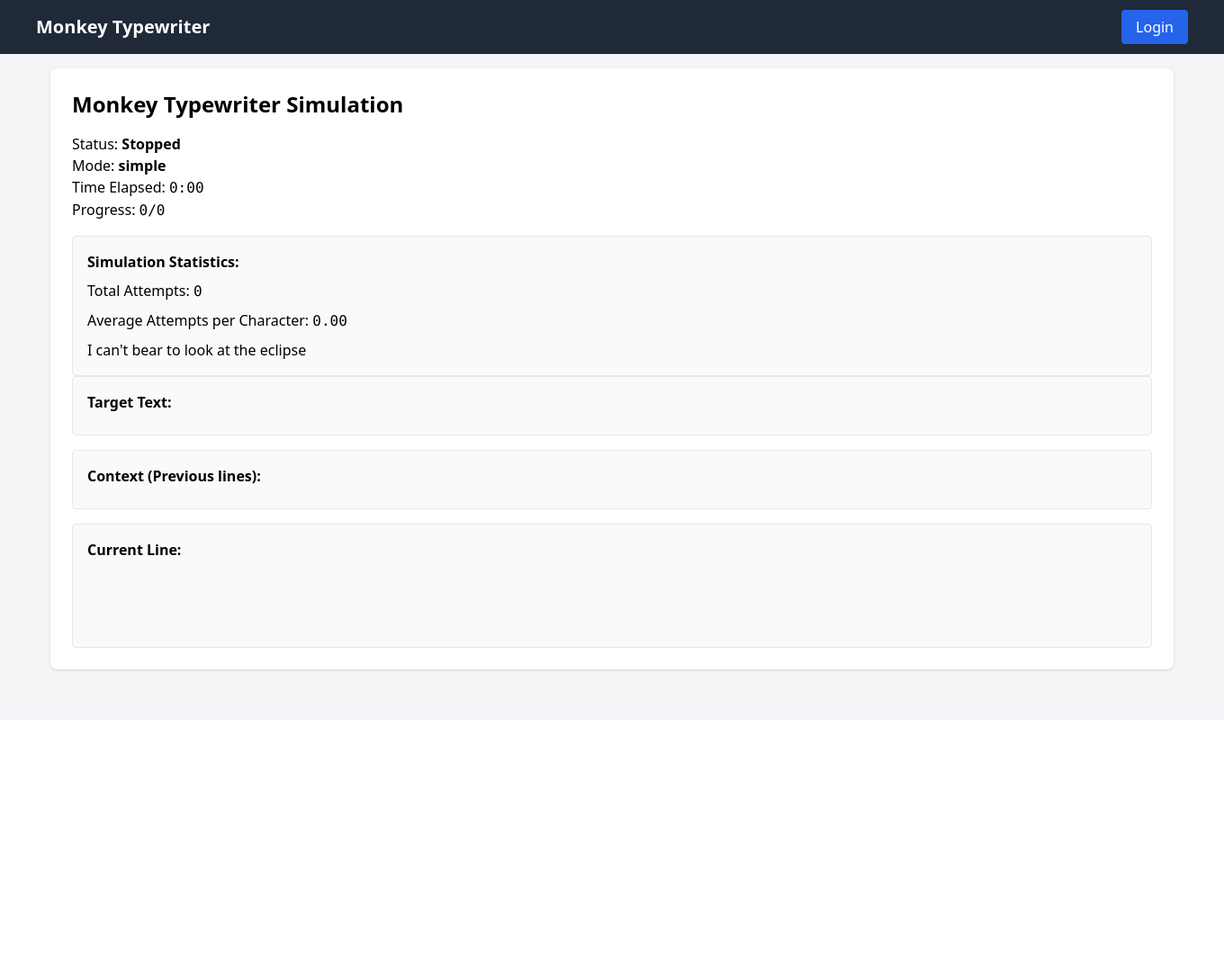
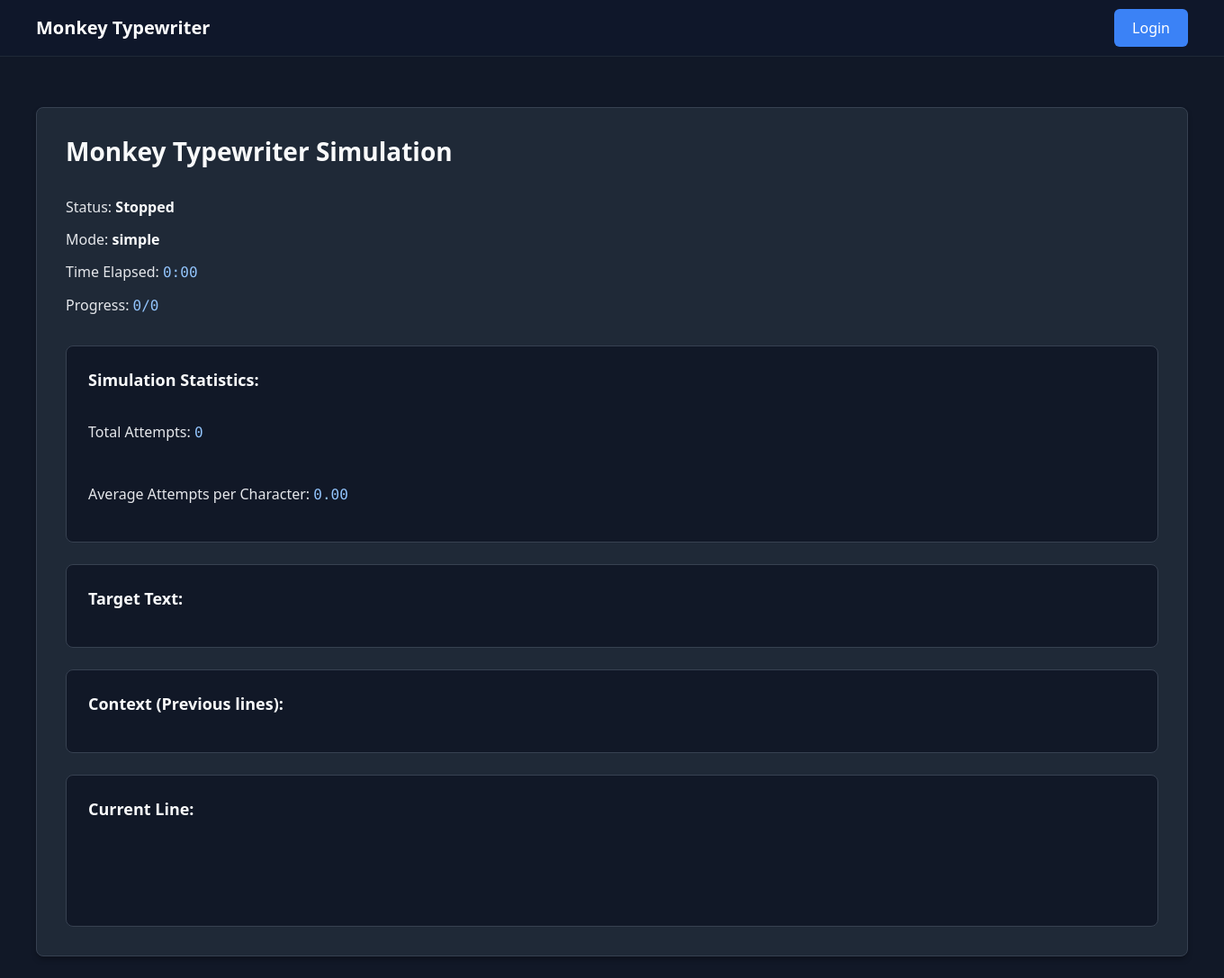
Before and after one commit to LuigiTime34/Monkey-Typewriter, a Flask app: page / in a window 1360 px wide. Shown: the whole page at 90% size. Before the commit the page ends 748 px from the top, so only its background shows below. Run offline with Flask 3, Linux system fonts and the light colour scheme; data that the repository does not hold is empty; some libraries are stand-ins or nearby versions.

Commit message:
Updated the html, to use our new static/css/styles.css file

```diff
--- /dev/null
+++ b/static/css/styles.css
@@ -0,0 +1,205 @@
+/* Base styles */
+body {
+    background-color: #111827;
+    margin: 0;
+    padding: 0;
+    font-family: system-ui, -apple-system, sans-serif;
+    color: #e5e7eb;
+    line-height: 1.5;
+}
+
+.container {
+    width: 100%;
+    max-width: 1280px;
+    margin: 0 auto;
+    padding: 1.5rem;
+}
+
+/* Navigation */
+nav {
+    background-color: #0f172a;
+    color: white;
+    padding: 1rem 0;
+    border-bottom: 1px solid #1f2937;
+    margin-bottom: 2rem;
+}
+
+.nav-container {
+    display: flex;
+    justify-content: space-between;
+    align-items: center;
+    padding: 0 1.5rem;
+}
+
+.nav-brand {
+    font-size: 1.25rem;
+    font-weight: bold;
+    color: white;
+    text-decoration: none;
+}
+
+.nav-button {
+    padding: 0.625rem 1.25rem;
+    background-color: #3b82f6;
+    color: white;
+    text-decoration: none;
+    border-radius: 0.375rem;
+    transition: background-color 0.2s;
+}
+
+.nav-button:hover {
+    background-color: #2563eb;
+}
+
+/* Content Card */
+.content-card {
+    background-color: #1f2937;
+    border-radius: 0.5rem;
+    box-shadow: 0 4px 6px -1px rgba(0, 0, 0, 0.3);
+    padding: 2rem;
+    border: 1px solid #374151;
+}
+
+/* Typography */
+.page-title {
+    font-size: 1.75rem;
+    font-weight: bold;
+    margin: 0 0 2rem 0;
+    color: #f9fafb;
+    line-height: 1.2;
+}
+
+.section-title {
+    font-size: 1.125rem;
+    font-weight: bold;
+    margin: 0 0 1rem 0;
+    color: #f9fafb;
+}
+
+.bold {
+    font-weight: bold;
+    color: #f9fafb;
+}
+
+.mono {
+    font-family: ui-monospace, SFMono-Regular, Menlo, Monaco, Consolas, monospace;
+    color: #93c5fd;
+}
+
+.mono-text {
+    font-family: ui-monospace, SFMono-Regular, Menlo, Monaco, Consolas, monospace;
+    white-space: pre-wrap;
+    color: #d1d5db;
+    line-height: 1.6;
+}
+
+/* Status Section */
+.status-section {
+    margin-bottom: 2rem;
+    display: grid;
+    gap: 0.75rem;
+}
+
+.status-section p {
+    margin: 0;
+    color: #e5e7eb;
+}
+
+/* Info Cards */
+.info-card {
+    border: 1px solid #374151;
+    border-radius: 0.5rem;
+    padding: 1.5rem;
+    background-color: #111827;
+    margin-bottom: 1.5rem;
+}
+
+.info-card:last-child {
+    margin-bottom: 0;
+}
+
+/* Completion Card */
+.completion-card {
+    margin-bottom: 2rem;
+    padding: 1.5rem;
+    background-color: #064e3b;
+    border-radius: 0.5rem;
+    border: 1px solid #065f46;
+}
+
+.completion-card.hidden {
+    display: none;
+}
+
+.completion-title {
+    font-size: 1.25rem;
+    font-weight: bold;
+    color: #6ee7b7;
+    margin: 0 0 1rem 0;
+}
+
+.completion-stats {
+    color: #a7f3d0;
+    display: grid;
+    gap: 0.75rem;
+}
+
+/* Stats List */
+.stats-list {
+    list-style-type: disc;
+    margin: 0.75rem 0 0 1.5rem;
+    padding: 0;
+    color: #a7f3d0;
+}
+
+.stats-list li {
+    margin: 0.5rem 0;
+    padding-left: 0.5rem;
+}
+
+.stats-list li:first-child {
+    margin-top: 0;
+}
+
+.stats-list li:last-child {
+    margin-bottom: 0;
+}
+
+/* Stats Content */
+.stats-content {
+    display: grid;
+    gap: 0.75rem;
+    color: #e5e7eb;
+}
+
+/* Highlight Character */
+.highlight-char {
+    color: #60a5fa;
+}
+
+/* Additional Enhancements */
+::selection {
+    background-color: #2563eb;
+    color: #ffffff;
+}
+
+/* Responsive Adjustments */
+@media (max-width: 640px) {
+    .container {
+        padding: 1rem;
+    }
+
+    .content-card {
+        padding: 1.5rem;
+    }
+
+    .page-title {
+        font-size: 1.5rem;
+        margin-bottom: 1.5rem;
+    }
+
+    .info-card {
+        padding: 1.25rem;
+        margin-bottom: 1.25rem;
+    }
+}
--- a/templates/base.html
+++ b/templates/base.html
@@ -4,23 +4,22 @@
     <meta charset="UTF-8">
     <meta name="viewport" content="width=device-width, initial-scale=1.0">
     <title>Monkey Typewriter Simulation</title>
-    <script src="https://cdn.tailwindcss.com"></script>
+    <link rel="stylesheet" href="{{ url_for('static', filename='css/styles.css') }}">
 </head>
-<body class="bg-gray-100">
-    <nav class="bg-gray-800 text-white p-4">
-        <div class="container mx-auto flex justify-between items-center">
-            <a href="/" class="text-xl font-bold">Monkey Typewriter</a>
+<body>
+    <nav>
+        <div class="container nav-container">
+            <a href="/" class="nav-brand">Monkey Typewriter</a>
             <div>
                 {% if current_user.is_authenticated %}
-                    <a href="/admin" class="px-4 py-2 bg-blue-600 rounded">Admin</a>
+                    <a href="/admin" class="nav-button">Admin</a>
                 {% else %}
-                    <a href="/login" class="px-4 py-2 bg-blue-600 rounded">Login</a>
+                    <a href="/login" class="nav-button">Login</a>
                 {% endif %}
             </div>
         </div>
     </nav>
-
-    <div class="container mx-auto p-4">
+    <div class="container main-content">
         {% block content %}{% endblock %}
     </div>
 </body>
--- a/templates/index.html
+++ b/templates/index.html
@@ -1,57 +1,52 @@
 {% extends "base.html" %}
-
 {% block content %}
-<div class="bg-white rounded-lg shadow p-6">
-    <h1 class="text-2xl font-bold mb-4">Monkey Typewriter Simulation</h1>
-
-    <div id="simulation-status" class="mb-4">
-        <p>Status: <span id="status" class="font-bold">Waiting...</span></p>
-        <p>Mode: <span id="mode" class="font-bold">None</span></p>
-        <p>Time Elapsed: <span id="time-elapsed" class="font-mono">0:00</span></p>
-        <p>Progress: <span id="progress" class="font-mono">0/0</span></p>
+<div class="content-card">
+    <h1 class="page-title">Monkey Typewriter Simulation</h1>
+    <div id="simulation-status" class="status-section">
+        <p>Status: <span id="status" class="bold">Waiting...</span></p>
+        <p>Mode: <span id="mode" class="bold">None</span></p>
+        <p>Time Elapsed: <span id="time-elapsed" class="mono">0:00</span></p>
+        <p>Progress: <span id="progress" class="mono">0/0</span></p>
     </div>
 
-    <div id="completion-status" class="mb-4 hidden bg-green-100 p-4 rounded">
-        <h2 class="font-bold text-green-800 mb-2">Simulation Complete!</h2>
-        <div class="space-y-2 text-green-700">
-            <p>Completed at: <span id="completion-time" class="font-mono"></span></p>
-            <p>Total time: <span id="total-time" class="font-mono"></span></p>
+    <div id="completion-status" class="completion-card hidden">
+        <h2 class="completion-title">Simulation Complete!</h2>
+        <div class="completion-stats">
+            <p>Completed at: <span id="completion-time" class="mono"></span></p>
+            <p>Total time: <span id="total-time" class="mono"></span></p>
             <p>Final statistics:</p>
-            <ul class="list-disc ml-6">
-                <li>Total attempts: <span id="final-attempts" class="font-mono"></span></li>
-                <li>Characters typed: <span id="final-chars" class="font-mono"></span></li>
-                <li>Average attempts per character: <span id="final-avg-attempts" class="font-mono"></span></li>
+            <ul class="stats-list">
+                <li>Total attempts: <span id="final-attempts" class="mono"></span></li>
+                <li>Characters typed: <span id="final-chars" class="mono"></span></li>
+                <li>Average attempts per character: <span id="final-avg-attempts" class="mono"></span></li>
             </ul>
         </div>
     </div>
 
-    <div class="border rounded p-4 bg-gray-50 mt-4">
-        <h2 class="font-bold mb-2">Simulation Statistics:</h2>
-        <div class="space-y-2">
-            <p>Total Attempts: <span id="total-attempts" class="font-mono">0</span></p>
-            <p>Average Attempts per Character: <span id="avg-attempts" class="font-mono">0</span></p>
-            <p>I can't bear to look at the eclipse</p>
+    <div class="info-card">
+        <h2 class="section-title">Simulation Statistics:</h2>
+        <div class="stats-content">
+            <p>Total Attempts: <span id="total-attempts" class="mono">0</span></p>
+            <p>Average Attempts per Character: <span id="avg-attempts" class="mono">0</span></p>
         </div>
     </div>
 
-    <div class="border rounded p-4 bg-gray-50 mb-4">
-        <h2 class="font-bold mb-2">Target Text:</h2>
-        <div id="target-text" class="font-mono whitespace-pre-wrap text-gray-600"></div>
+    <div class="info-card">
+        <h2 class="section-title">Target Text:</h2>
+        <div id="target-text" class="mono-text"></div>
     </div>
 
-    <div class="border rounded p-4 bg-gray-50 mb-4">
-        <h2 class="font-bold mb-2">Context (Previous lines):</h2>
-        <div id="context-lines" class="font-mono whitespace-pre-wrap"></div>
+    <div class="info-card">
+        <h2 class="section-title">Context (Previous lines):</h2>
+        <div id="context-lines" class="mono-text"></div>
     </div>
 
-    <div class="border rounded p-4 bg-gray-50">
-        <h2 class="font-bold mb-2">Current Line:</h2>
-        <div class="font-mono whitespace-pre-wrap">
-            <span id="current-line"></span><span id="random-char" class="text-blue-500"></span>
+    <div class="info-card">
+        <h2 class="section-title">Current Line:</h2>
+        <div class="mono-text">
+            <span id="current-line"></span><span id="random-char" class="highlight-char"></span>
         </div>
     </div>
 </div>
-
 <script src="{{ url_for('static', filename='js/index.js') }}"></script>
-
 {% endblock %}
```
